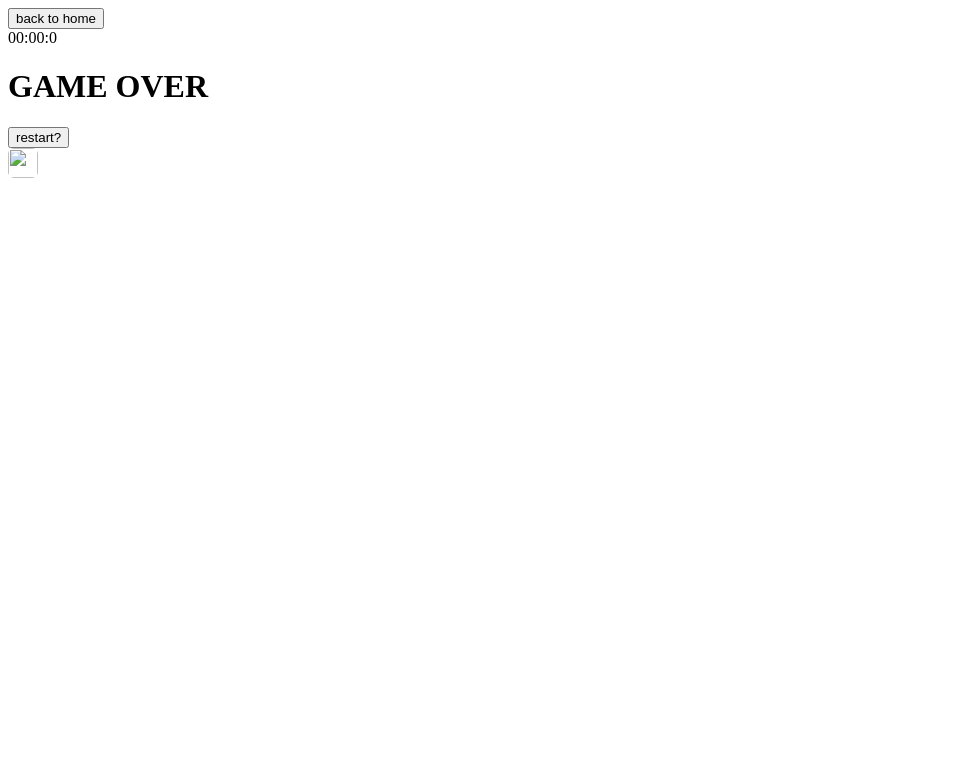
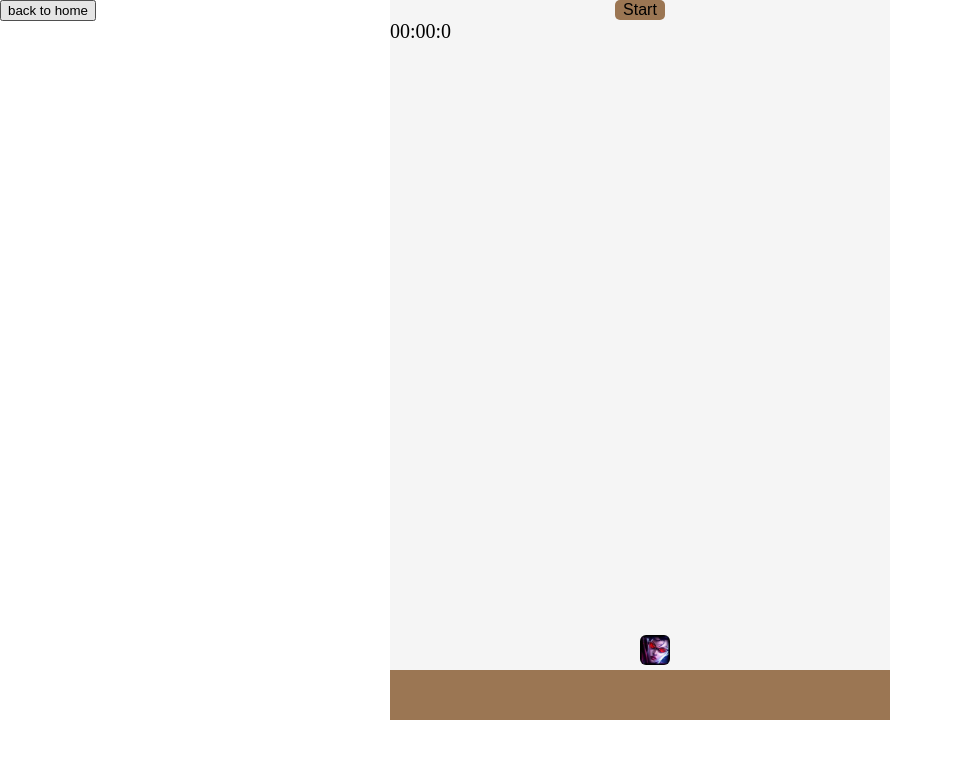
Before and after one commit to ToBeSD/htmlGame, a plain HTML site: page index.html in a window 1280 px wide. Shown: the whole page, without its empty margins (0-953 px from the left). Drawn offline with Linux system fonts and the light colour scheme; the site is published under a folder, as on GitHub Pages, so addresses that start at the root find nothing.

Commit message:
modify dong game

```diff
--- a/index.html
+++ b/index.html
@@ -4,7 +4,7 @@
     <meta charset="UTF-8">
     <meta http-equiv="X-UA-Compatible" content="IE=edge">
     <meta name="viewport" content="width=device-width, initial-scale=1.0">
-    <link rel="stylesheet" href="/minigame.css">
+    <link rel="stylesheet" href="./minigame.css">
     <title>lol.ps-clone-project</title>
 </head>
 <body style="position: relative">
@@ -25,11 +25,11 @@
             <button class="popup_btn">restart?</button>
         </div>
         <section class="ground">
-            <img class="person" src="/vayne.png" style="width: 30px; height:30px; border-radius: 6px">
+            <img class="person" src="./vayne.png" style="width: 30px; height:30px; border-radius: 6px">
         </section>
     </main>
     <footer class="footer"></footer>
 
-<script src="/minigame.js"></script>
+<script src="./minigame.js"></script>
 </body>
 </html>
--- a/minigame.js
+++ b/minigame.js
@@ -51,7 +51,7 @@ function addItem() {
     const item = document.createElement('img');
 
     item.setAttribute('class', 'dong');
-    item.setAttribute('src', '/ignite.png');
+    item.setAttribute('src', './ignite.png');
     item.style.position = 'absolute';
     item.style.height = '30px';
     item.style.width = '25px';
```
